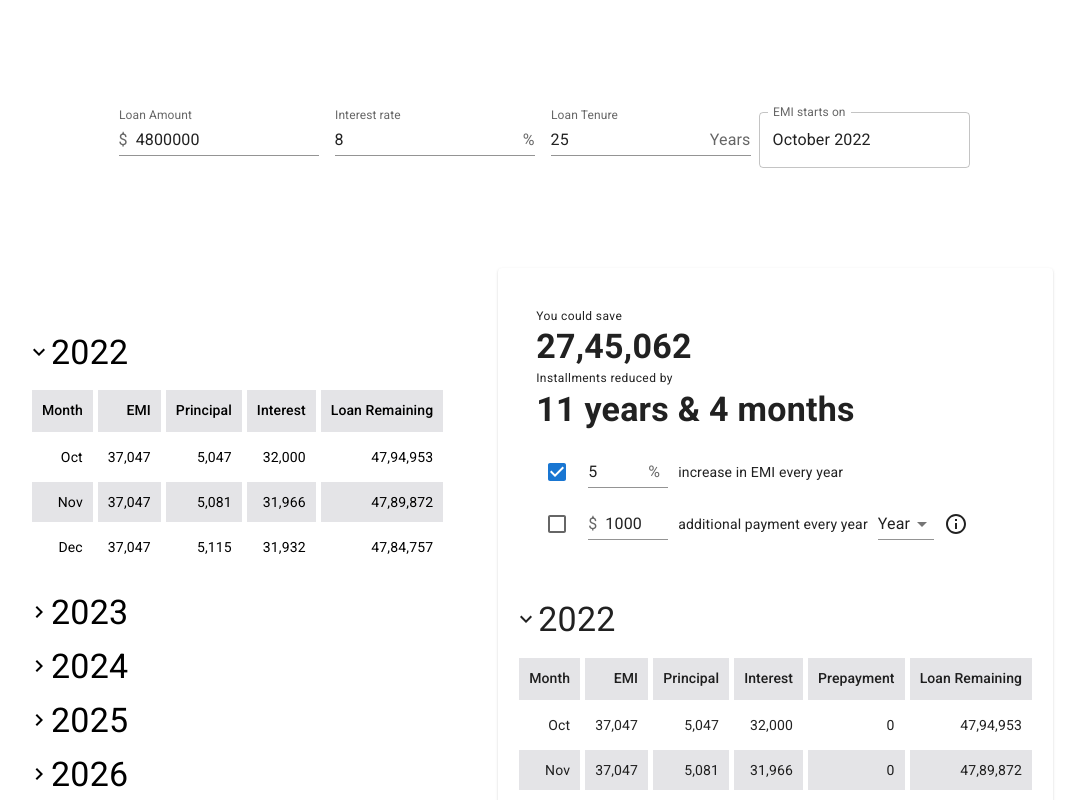
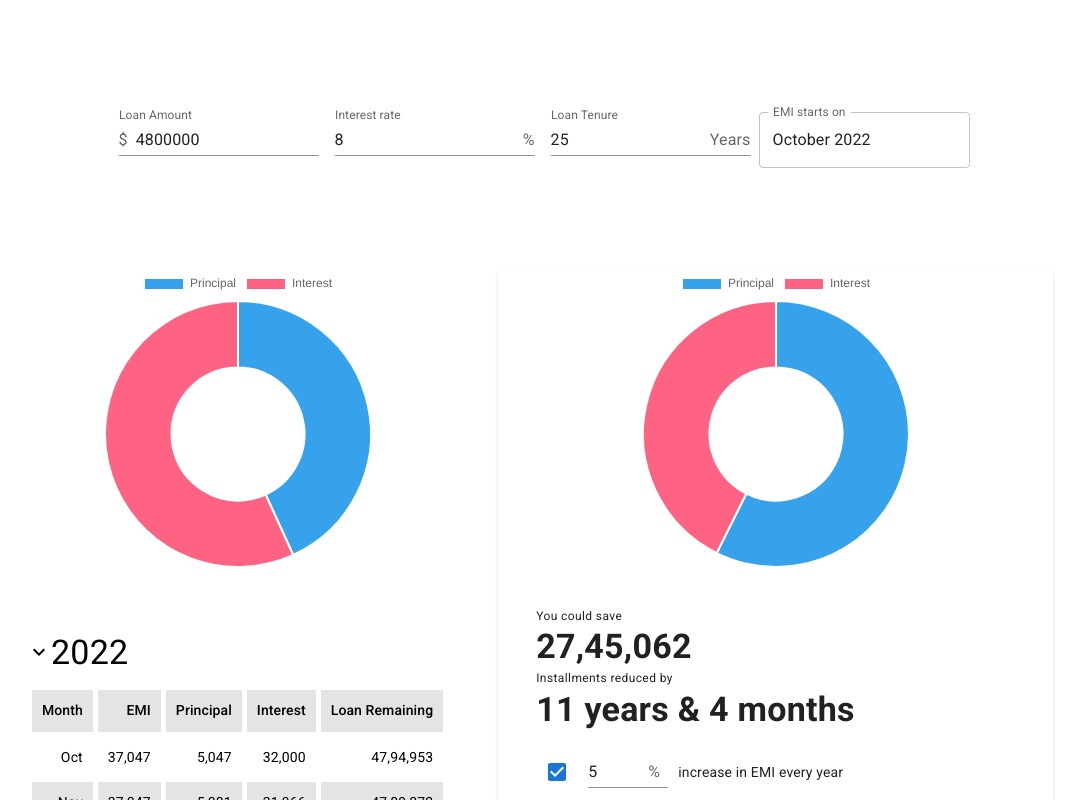
Before and after one commit to agilrajayyan/triminterest, a React (Create React App) app: page / in a window 1280 px wide. Shown: the top 800 px of the page, without its empty margins (100-1185 px from the left). Built offline with nearby package versions, Linux system fonts and the light colour scheme.

Commit message:
Used Doughnut chart for rendering the principal and interest component in both the regular and accelerated emi plans

```diff
--- a/package.json
+++ b/package.json
@@ -9,8 +9,10 @@
     "@mui/icons-material": "^5.10.9",
     "@mui/material": "^5.10.8",
     "@mui/x-date-pickers": "^5.0.4",
+    "chart.js": "^4.0.1",
     "dayjs": "^1.11.5",
     "react": "^18.2.0",
+    "react-chartjs-2": "^5.0.1",
     "react-dom": "^18.2.0",
     "react-scripts": "5.0.1",
     "web-vitals": "^2.1.4"
--- a/src/components/EmiPlans/EmiPlans.js
+++ b/src/components/EmiPlans/EmiPlans.js
@@ -13,6 +13,9 @@ import {
   getAcceleratedEmiPlan,
   getRegularEmiPlan,
 } from './../../utils/helper';
+import { Chart as ChartJS, ArcElement, Tooltip, Legend } from 'chart.js';
+import { Doughnut } from 'react-chartjs-2';
+ChartJS.register(ArcElement, Tooltip, Legend);
 
 const acceleratedEmiReducer = (state, action) => {
   switch (action.type) {
@@ -137,17 +140,48 @@ function EmiPlans(props) {
     } months`;
   };
 
+  const regularEmiChartData = {
+    labels: ['Principal', 'Interest'],
+    datasets: [
+      {
+        data: [regularEmiPlan.totalPrincipal, regularEmiPlan.totalInterest],
+        backgroundColor: ['rgb(54, 162, 235)', 'rgb(255, 99, 132)'],
+      },
+    ],
+  };
+
+  const accEmiChartData = {
+    labels: ['Principal', 'Interest'],
+    datasets: [
+      {
+        data: [
+          acceleratedEmi.plan?.totalPrincipal,
+          acceleratedEmi.plan?.totalInterest,
+        ],
+        backgroundColor: ['rgb(54, 162, 235)', 'rgb(255, 99, 132)'],
+      },
+    ],
+  };
+
   return (
     <div>
       <section
         className={`${classes.emi_summary_container} ${shared.flex_h} ${shared.justify_center}`}
       >
-        {/* Regular EMI plan */}
-        <div className={classes.regular_emi}>
-          <EmiList emiPlan={regularEmiPlan} prepaymentEnabled={false} />
+        <div>
+          <div className={classes.doughtnut_chart}>
+            <Doughnut data={regularEmiChartData} />
+          </div>
+          {/* Regular EMI plan */}
+          <div className={classes.regular_emi}>
+            <EmiList emiPlan={regularEmiPlan} prepaymentEnabled={false} />
+          </div>
         </div>
         {/* Accelerated EMI plan */}
         <Card>
+          <div className={classes.doughtnut_chart}>
+            <Doughnut data={accEmiChartData} />
+          </div>
           <CardActions>
             <div className={classes.additional_payments}>
               <section className={classes.benefits_container}>
--- a/src/components/EmiPlans/EmiPlans.module.css
+++ b/src/components/EmiPlans/EmiPlans.module.css
@@ -13,3 +13,10 @@
 .benefits_container {
   margin-bottom: 20px;
 }
+
+.doughtnut_chart {
+  position: relative;
+  height: 300px;
+  width: 300px;
+  margin: 0 auto;
+}
--- a/src/utils/helper.js
+++ b/src/utils/helper.js
@@ -67,6 +67,7 @@ export const getAcceleratedEmiPlan = (inputs) => {
       (acc, curr) => acc + curr.interestComponent,
       0
     ),
+    totalPrincipal: loanAmount,
   };
 };
 
@@ -112,6 +113,7 @@ export const getRegularEmiPlan = (inputs) => {
       (acc, curr) => acc + curr.interestComponent,
       0
     ),
+    totalPrincipal: loanAmount,
   };
 };
 
```
Also changed, not shown: 1 other file (tests, documents, lock files or other folders).
